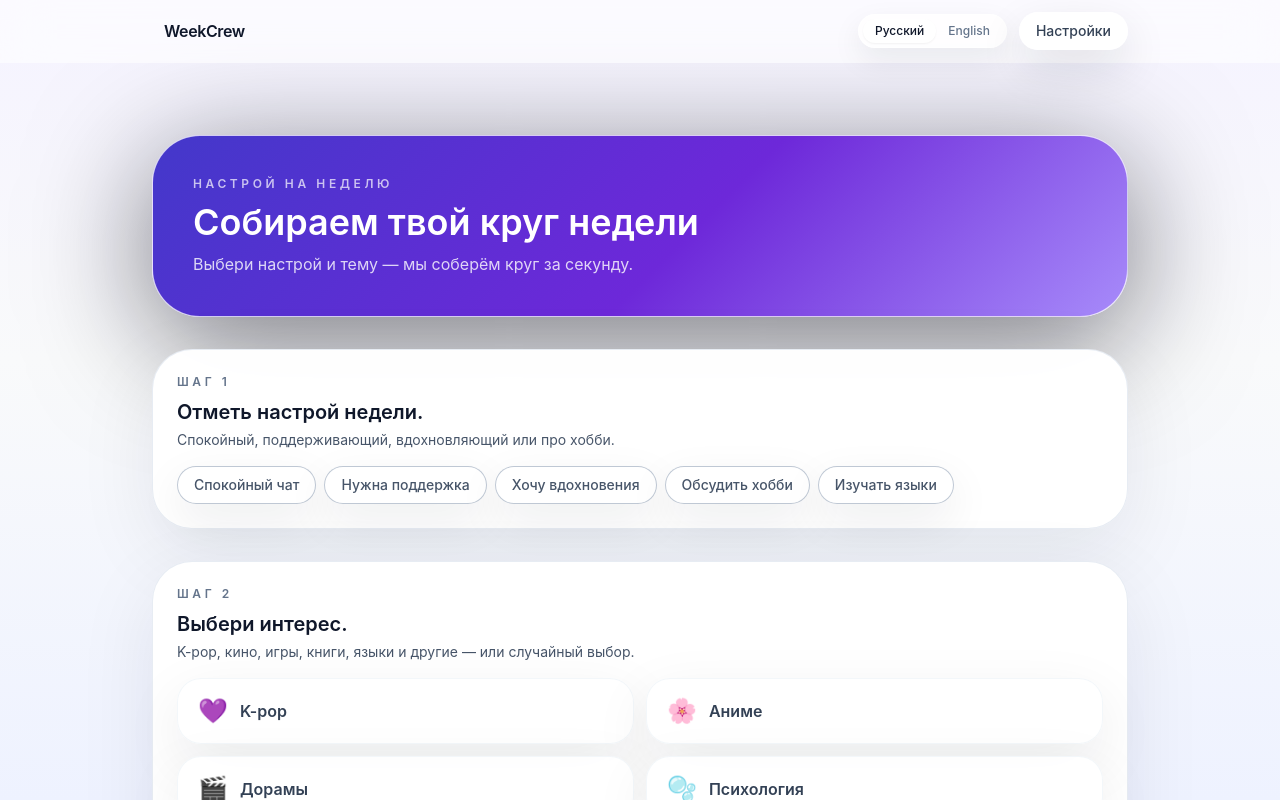
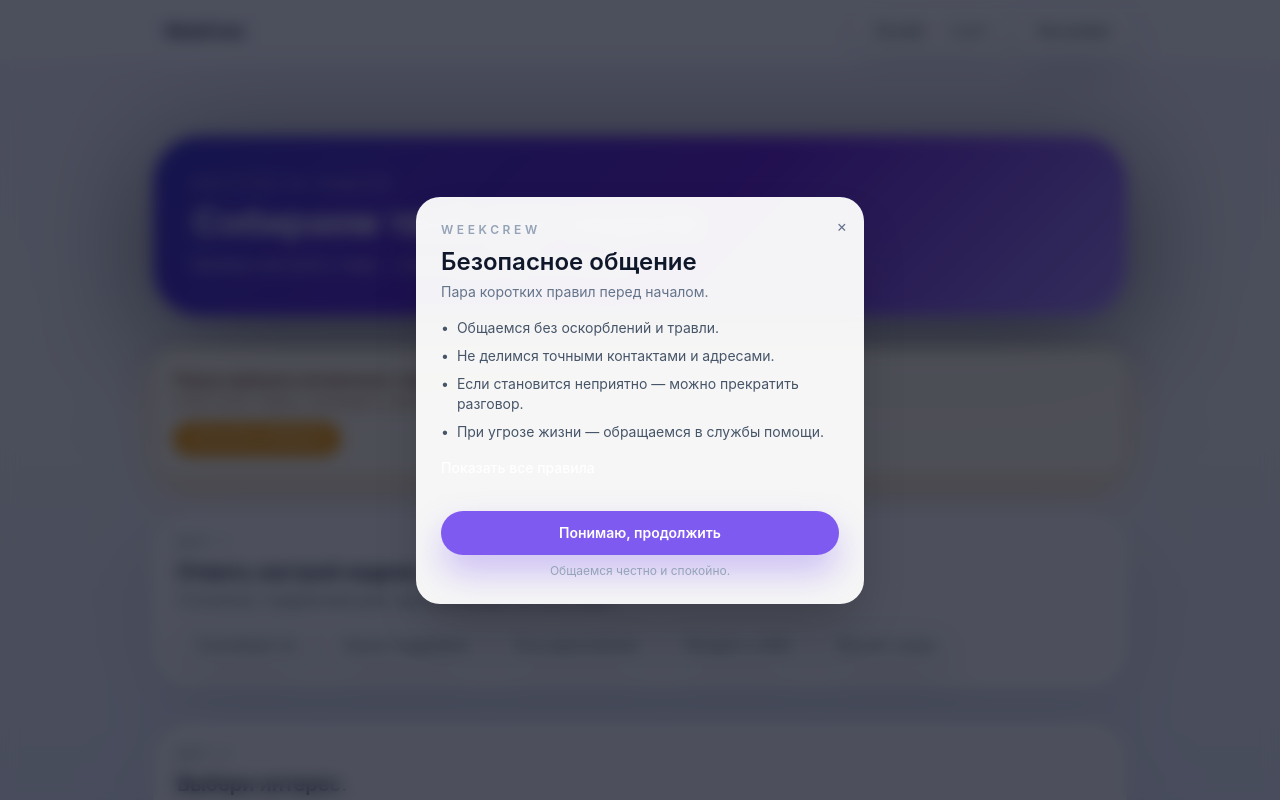
Before and after one commit to QuantumKeyUYU/WeekCrew, a Next.js app: page /explore in a window 1280 px wide. Shown: the top 800 px of the page. Built offline with nearby package versions, Linux system fonts and the light colour scheme; no server answers.

Commit message:
Restore shared chat and safety reminders

```diff
--- a/src/app/(routes)/circle/page.tsx
+++ b/src/app/(routes)/circle/page.tsx
@@ -396,7 +396,7 @@ export default function CirclePage() {
       <>
         <div className="space-y-6">
           {notMember && (
-            <div className="rounded-[2.5rem] border border-amber-200 bg-white p-6 text-center text-slate-900 shadow-sm dark:border-amber-400/40 dark:bg-slate-900/70 dark:text-slate-100">
+            <div className="rounded-[2.5rem] border border-amber-200 bg-amber-50/90 p-6 text-center text-amber-900 shadow-sm dark:border-amber-400/40 dark:bg-amber-500/10 dark:text-amber-100">
               <p className="text-base font-semibold">{t('circle_not_member_notice')}</p>
               <button
                 type="button"
@@ -507,7 +507,7 @@ export default function CirclePage() {
             ))}
           </div>
           {notMember && (
-            <div className="mt-4 rounded-2xl border border-amber-200 bg-white p-4 text-sm text-slate-900 shadow-sm dark:border-amber-500/40 dark:bg-slate-900/70 dark:text-slate-100">
+            <div className="mt-4 rounded-2xl border border-amber-200 bg-amber-50/90 p-4 text-sm text-amber-900 shadow-sm dark:border-amber-500/40 dark:bg-amber-500/10 dark:text-amber-100">
               <p className="font-semibold">{t('circle_not_member_notice')}</p>
               <button
                 type="button"
--- a/src/app/(routes)/explore/page.tsx
+++ b/src/app/(routes)/explore/page.tsx
@@ -1,6 +1,6 @@
 'use client';
 
-import { useMemo, useState } from 'react';
+import { useEffect, useMemo, useState } from 'react';
 import { useRouter } from 'next/navigation';
 import clsx from 'clsx';
 import type { InterestId } from '@/types';
@@ -13,12 +13,15 @@ import { LANGUAGE_INTERESTS } from '@/constants/language-interests';
 import { TestModeHint } from '@/components/shared/test-mode-hint';
 import { joinCircle } from '@/lib/api/circles';
 import { useAppStore } from '@/store/useAppStore';
+import { SafetyRulesModal } from '@/components/modals/safety-rules-modal';
+import { useSafetyRules } from '@/hooks/useSafetyRules';
 
 export default function ExplorePage() {
   const router = useRouter();
   const t = useTranslation();
   const setCircle = useAppStore((state) => state.setCircle);
   const setMessages = useAppStore((state) => state.setMessages);
+  const { accepted, markAccepted } = useSafetyRules();
 
   type InterestCard = { id: InterestId; label: string; emoji: string };
 
@@ -47,6 +50,13 @@ export default function ExplorePage() {
   const [randomInterest, setRandomInterest] = useState(false);
   const [joining, setJoining] = useState(false);
   const [error, setError] = useState<string | null>(null);
+  const [showRulesModal, setShowRulesModal] = useState(!accepted);
+
+  useEffect(() => {
+    if (!accepted) {
+      setShowRulesModal(true);
+    }
+  }, [accepted]);
 
   const moodLabel = selectedMood
     ? t(MOOD_OPTIONS.find((option) => option.key === selectedMood)?.labelKey ?? '')
@@ -56,7 +66,8 @@ export default function ExplorePage() {
   const interestsToRender = isLanguageMood ? languageInterestCards : defaultInterestCards;
   const selectedInterestIsValid = interestsToRender.some((interest) => interest.id === selectedInterest);
   const effectiveInterest = selectedInterestIsValid ? selectedInterest : null;
-  const canStart = Boolean(selectedMood && (effectiveInterest || randomInterest));
+  const selectionComplete = Boolean(selectedMood && (effectiveInterest || randomInterest));
+  const canStart = Boolean(accepted && selectionComplete);
 
   const handleSelectInterest = (id: InterestId) => {
     if (joining) return;
@@ -70,7 +81,11 @@ export default function ExplorePage() {
   };
 
   const handleStartCircle = async () => {
-    if (!selectedMood || !canStart || joining) {
+    if (!selectedMood || !selectionComplete || joining) {
+      return;
+    }
+    if (!accepted) {
+      setShowRulesModal(true);
       return;
     }
     setJoining(true);
@@ -106,6 +121,22 @@ export default function ExplorePage() {
         <h1 className="mt-3 text-3xl font-semibold sm:text-[2.25rem]">{t('explore_page_title')}</h1>
         <p className="mt-3 text-base text-white/80">{t('explore_page_subtitle')}</p>
       </section>
+
+      {!accepted && (
+        <section className="rounded-3xl border border-amber-200 bg-amber-50/90 p-5 text-amber-900 shadow-[0_16px_40px_rgba(245,158,11,0.25)] dark:border-amber-400/40 dark:bg-amber-500/10 dark:text-amber-100">
+          <p className="text-sm font-semibold">{t('explore_rules_notice')}</p>
+          <p className="mt-1 text-xs text-amber-800/80 dark:text-amber-100/70">{t('explore_rules_required')}</p>
+          <div className="mt-3">
+            <button
+              type="button"
+              onClick={() => setShowRulesModal(true)}
+              className="inline-flex items-center rounded-full border border-transparent bg-amber-500 px-4 py-2 text-xs font-semibold uppercase tracking-wide text-white shadow-sm transition hover:bg-amber-600 dark:bg-amber-400 dark:text-slate-900"
+            >
+              {t('explore_rules_button')}
+            </button>
+          </div>
+        </section>
+      )}
 
       <section className="app-panel p-6">
         <p className="text-xs font-semibold uppercase tracking-[0.3em] text-slate-500 dark:text-slate-300">
@@ -203,10 +234,22 @@ export default function ExplorePage() {
             {joining ? t('explore_starting_state') : t('explore_start_button')}
           </button>
         </div>
+        {!accepted && (
+          <p className="mt-2 text-xs text-amber-700 dark:text-amber-200">{t('explore_rules_required')}</p>
+        )}
         {error && <p className="mt-3 text-sm text-red-500 dark:text-red-400">{error}</p>}
       </section>
 
       <TestModeHint />
+
+      <SafetyRulesModal
+        open={showRulesModal}
+        onAccept={() => {
+          markAccepted();
+          setShowRulesModal(false);
+        }}
+        onClose={() => setShowRulesModal(false)}
+      />
     </div>
   );
 }
--- a/src/app/(routes)/settings/page.tsx
+++ b/src/app/(routes)/settings/page.tsx
@@ -19,7 +19,7 @@ const isDemoMode = PUBLIC_MODE !== 'live';
 
 export default function SettingsPage() {
   const t = useTranslation();
-  const { markAccepted } = useSafetyRules();
+  const { markAccepted, resetAccepted } = useSafetyRules();
   const themePreference = useAppStore((state) => state.settings.theme);
   const updateSettings = useAppStore((state) => state.updateSettings);
   const resetStore = useAppStore((state) => state.reset);
@@ -27,6 +27,7 @@ export default function SettingsPage() {
   const [deviceId, setDeviceId] = useState<string | null>(null);
   const [clearing, setClearing] = useState(false);
   const [message, setMessage] = useState<string | null>(null);
+  const [rulesMessage, setRulesMessage] = useState<string | null>(null);
   const [showRules, setShowRules] = useState(false);
 
   useEffect(() => {
@@ -67,6 +68,11 @@ export default function SettingsPage() {
 
   const handleThemeChange = (value: ThemePreference) => {
     updateSettings({ theme: value });
+  };
+
+  const handleResetRules = () => {
+    resetAccepted();
+    setRulesMessage(t('settings_rules_reset_notice'));
   };
 
   return (
@@ -124,13 +130,23 @@ export default function SettingsPage() {
       <section className="app-panel p-6 text-sm text-slate-700 dark:text-slate-200">
         <h2 className="text-base font-semibold text-slate-900 dark:text-white">{t('settings_rules_title')}</h2>
         <p className="mt-1 text-sm text-slate-500 dark:text-slate-300">{t('settings_rules_description')}</p>
+        <div className="mt-4 flex flex-col gap-3 sm:flex-row">
           <button
             type="button"
             onClick={() => setShowRules(true)}
-          className="mt-4 inline-flex items-center rounded-full border border-slate-300 px-5 py-2 text-sm font-medium text-slate-600 transition hover:-translate-y-0.5 hover:border-brand/40 hover:text-brand-foreground dark:border-white/20 dark:text-white"
+            className="inline-flex items-center rounded-full border border-slate-300 px-5 py-2 text-sm font-medium text-slate-600 transition hover:-translate-y-0.5 hover:border-brand/40 hover:text-brand-foreground dark:border-white/20 dark:text-white"
           >
             {t('settings_rules_button')}
           </button>
+          <button
+            type="button"
+            onClick={handleResetRules}
+            className="inline-flex items-center rounded-full border border-dashed border-amber-300 px-5 py-2 text-sm font-medium text-amber-800 transition hover:-translate-y-0.5 hover:border-amber-400 hover:text-amber-900 dark:border-amber-400/60 dark:text-amber-200"
+          >
+            {t('settings_rules_reset_button')}
+          </button>
+        </div>
+        {rulesMessage && <p className="mt-3 text-xs text-slate-500 dark:text-slate-400">{rulesMessage}</p>}
       </section>
 
       <details className="app-panel border border-dashed border-slate-200/70 p-6 text-sm text-slate-700 shadow-none dark:border-white/20 dark:text-slate-200">
@@ -155,6 +171,7 @@ export default function SettingsPage() {
         onAccept={() => {
           markAccepted();
           setShowRules(false);
+          setRulesMessage(null);
         }}
         onClose={() => setShowRules(false)}
       />
--- a/src/i18n/copy.ts
+++ b/src/i18n/copy.ts
@@ -147,6 +147,9 @@ export const copy = {
     explore_random_button: 'Мне всё равно — выберите за меня',
     explore_ready_title: 'Готов начать круг?',
     explore_ready_description: 'Кнопка станет активной, когда выбран настрой и интерес.',
+    explore_rules_notice: 'Перед подбором напоминаем о правилах безопасности.',
+    explore_rules_required: 'Чтобы начать подбор, подтвердите правила безопасности.',
+    explore_rules_button: 'Показать правила',
     explore_start_button: 'Начать круг',
     explore_starting_state: 'Подбираем круг...',
     explore_error_message: 'Не удалось начать круг. Попробуй ещё раз.',
@@ -323,6 +326,8 @@ export const copy = {
     settings_rules_title: 'Правила',
     settings_rules_description: 'Напоминаем базовые правила перед подбором круга.',
     settings_rules_button: 'Посмотреть правила',
+    settings_rules_reset_button: 'Пересмотреть правила',
+    settings_rules_reset_notice: 'Баннер с правилами снова появится на этом устройстве.',
     debug_title: 'Диагностика и статус',
     debug_description:
       'Техническая страница для проверки окружения, конфигурации Firebase и состояния стора.',
@@ -500,6 +505,9 @@ export const copy = {
     explore_random_button: 'I don’t mind — choose for me',
     explore_ready_title: 'Ready to start the circle?',
     explore_ready_description: 'The button becomes active once a mood and topic are selected.',
+    explore_rules_notice: 'We revisit the safety rules before matching anyone.',
+    explore_rules_required: 'Please accept the safety rules before you start matching.',
+    explore_rules_button: 'Review rules',
     explore_start_button: 'Start circle',
     explore_starting_state: 'Matching a circle...',
     explore_error_message: 'We could not start the circle. Please try again.',
@@ -673,6 +681,8 @@ export const copy = {
     settings_rules_title: 'Rules',
     settings_rules_description: 'We revisit the basics before every matching step.',
     settings_rules_button: 'View rules',
+    settings_rules_reset_button: 'Reset acceptance',
+    settings_rules_reset_notice: 'The safety banner will show up on this device again.',
     debug_title: 'Diagnostics & status',
     debug_description: 'Utility page for checking the environment, Firebase config, and store state.',
     debug_environment_heading: 'Environment',
```
Lines whose indentation alone changed are shown as unchanged.
